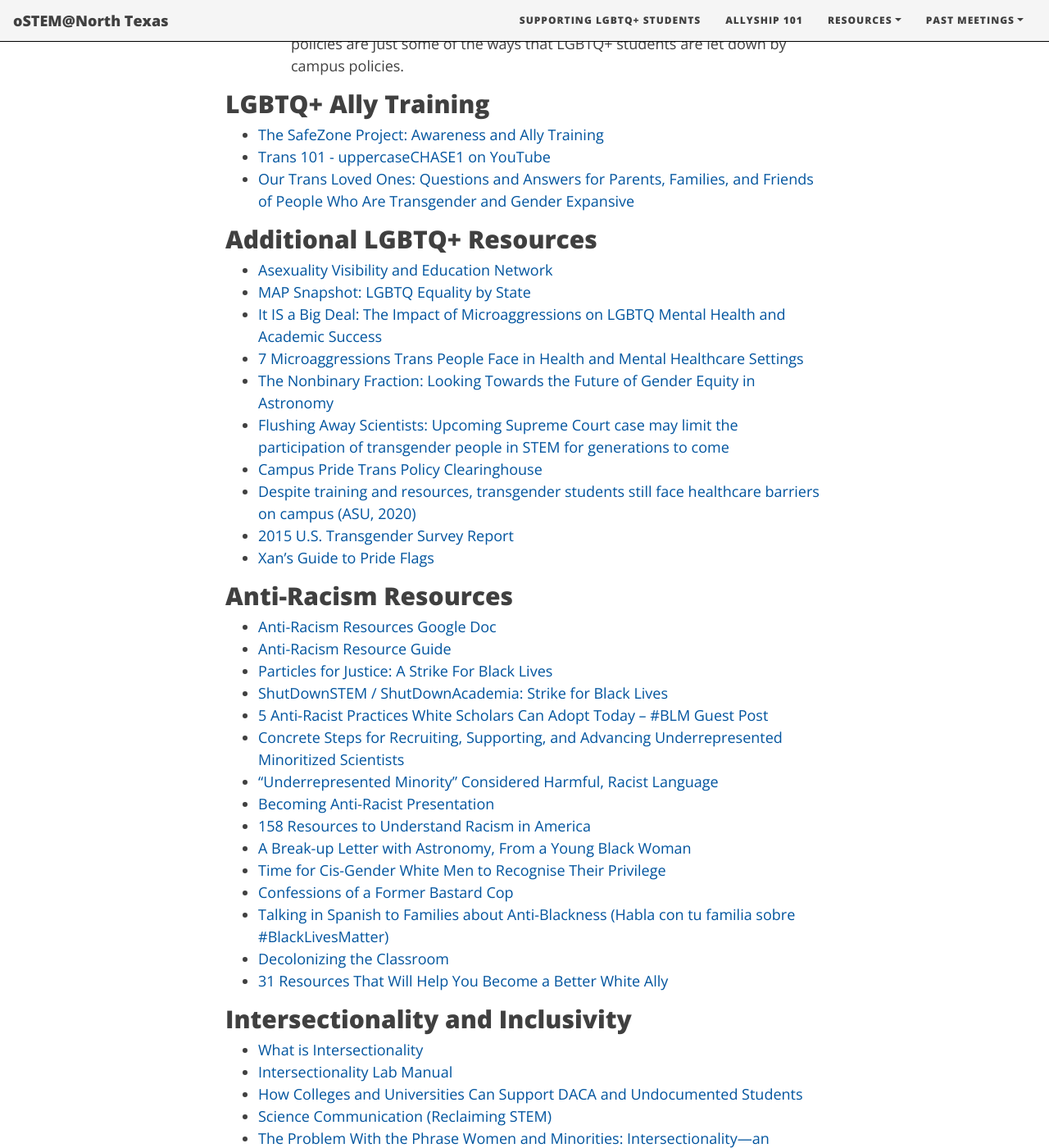
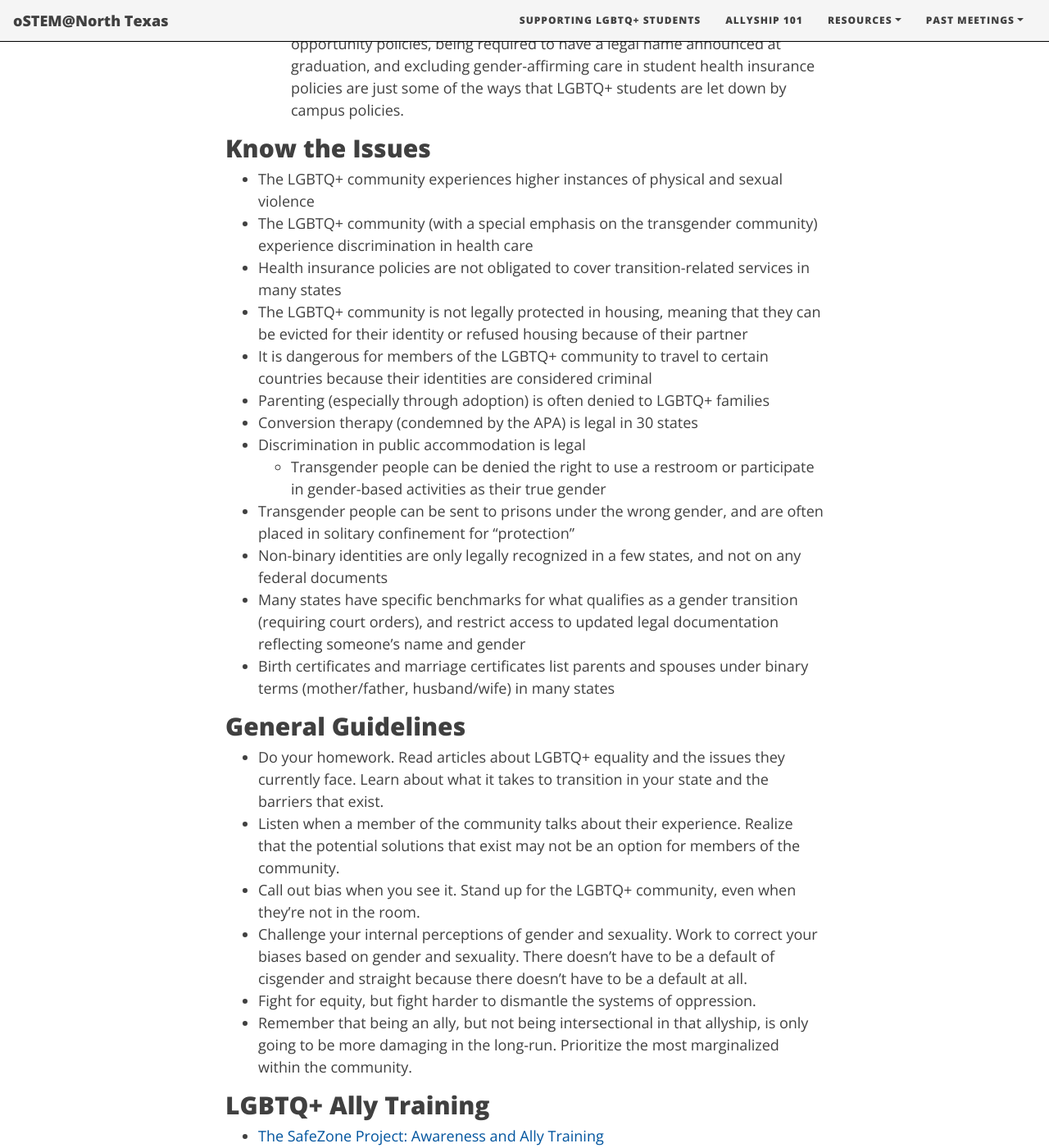
Before and after one commit to ostemnorthtexas/site, a Jekyll site: the page built from pages/allyship.md, in a window 1280 px wide and 1400 px high, scrolled down 8406 px. Shown: the whole window at 82% size. Built offline with Jekyll 4.4.1, drawn with Linux system fonts in a browser that asks for light colours; nearby versions of some CDN libraries; some of the changed text lies outside the part shown.

Commit message:
Add info to allyship, outlists

```diff
--- a/pages/allyship.md
+++ b/pages/allyship.md
@@ -276,6 +276,49 @@
     insurance policies are just some of the ways that LGBTQ+ students are let
     down by campus policies.
 
+## Know the Issues
+- The LGBTQ+ community experiences higher instances of physical and sexual
+violence
+- The LGBTQ+ community (with a special emphasis on the transgender community)
+experience discrimination in health care
+- Health insurance policies are not obligated to cover transition-related
+services in many states
+- The LGBTQ+ community is not legally protected in housing, meaning that they
+can be evicted for their identity or refused housing because of their partner
+- It is dangerous for members of the LGBTQ+ community to travel to certain
+countries because their identities are considered criminal
+- Parenting (especially through adoption) is often denied to LGBTQ+ families
+- Conversion therapy (condemned by the APA) is legal in 30 states
+- Discrimination in public accommodation is legal
+    - Transgender people can be denied the right to use a restroom or
+    participate in gender-based activities as their true gender
+- Transgender people can be sent to prisons under the wrong gender, and are
+often placed in solitary confinement for "protection"
+- Non-binary identities are only legally recognized in a few states, and not
+on any federal documents
+- Many states have specific benchmarks for what qualifies as a gender
+transition (requiring court orders), and restrict access to updated legal
+documentation reflecting someone's name and gender
+- Birth certificates and marriage certificates list parents and spouses under
+binary terms (mother/father, husband/wife) in many states
+
+## General Guidelines
+- Do your homework. Read articles about LGBTQ+ equality and the issues they
+currently face. Learn about what it takes to transition in your state and the
+barriers that exist.
+- Listen when a member of the community talks about their experience. Realize
+that the potential solutions that exist may not be an option for members of the
+community.
+- Call out bias when you see it. Stand up for the LGBTQ+ community, even when
+they're not in the room.
+- Challenge your internal perceptions of gender and sexuality. Work to correct
+your biases based on gender and sexuality. There doesn't have to be a default
+of cisgender and straight because there doesn't have to be a default at all.
+- Fight for equity, but fight harder to dismantle the systems of oppression.
+- Remember that being an ally, but not being intersectional in that allyship,
+is only going to be more damaging in the long-run. Prioritize the most
+marginalized within the community.
+
 ## LGBTQ+ Ally Training
 - [The SafeZone Project: Awareness and Ally Training](https://thesafezoneproject.com/)
 - [Trans 101 - uppercaseCHASE1 on YouTube](https://www.youtube.com/watch?v=VRH0pwENbx8)
```
Also changed, not shown: pages/STEM-resources.md (+10 -1 lines).
